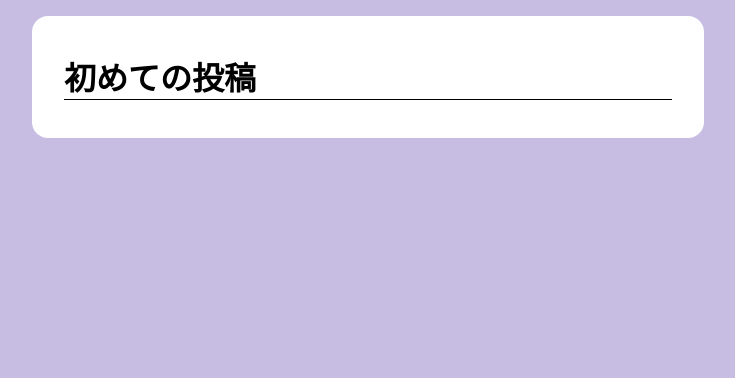
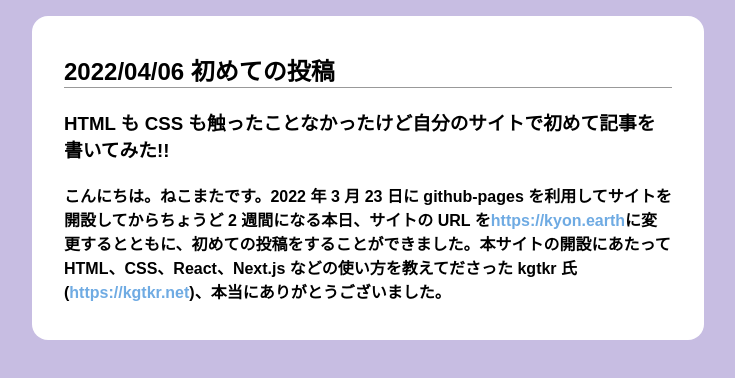
Before and after one commit to kyonES/kyones.github.io, a Next.js app: page /posts/1post in a window 1280 px wide. Shown: the top 378 px of the page, without its empty margins (272-1007 px from the left). Built offline with nearby package versions, Linux system fonts and the light colour scheme; a web font is replaced by a local one.

Commit message:
記事を書いた

```diff
--- a/pages/posts/1post.mdx
+++ b/pages/posts/1post.mdx
@@ -1 +1,5 @@
-# 初めての投稿
+## 2022/04/06 初めての投稿
+
+### HTML も CSS も触ったことなかったけど自分のサイトで初めて記事を書いてみた!!
+
+#### こんにちは。ねこまたです。2022 年 3 月 23 日に github-pages を利用してサイトを開設してからちょうど 2 週間になる本日、サイトの URL を[https://kyon.earth](https://kyon.earth)に変更するとともに、初めての投稿をすることができました。本サイトの開設にあたって HTML、CSS、React、Next.js などの使い方を教えてださった kgtkr 氏([https://kgtkr.net](https://kgtkr.net))、本当にありがとうございました。
```
